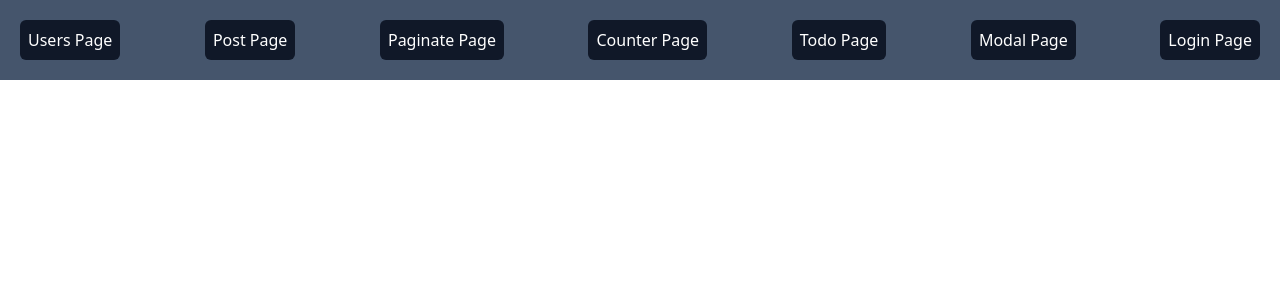
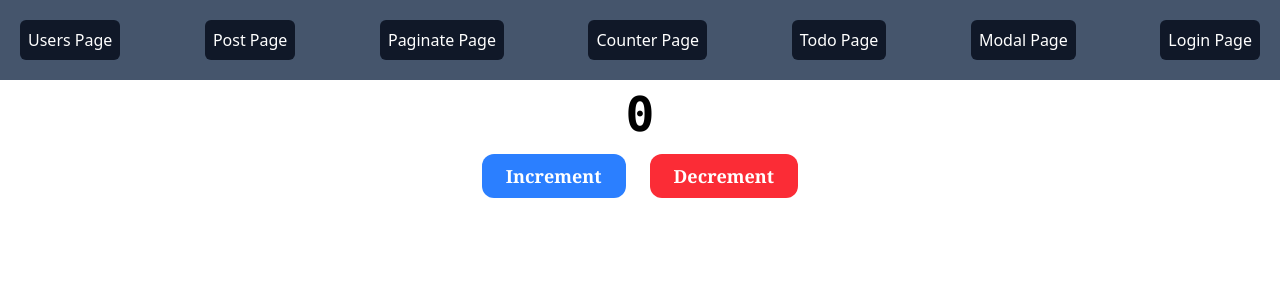
Before and after one commit to avazbek489/8-oy-7-dars-vazifa, a React (Vite) app: page /counter in a window 1280 px wide. Shown: the top 300 px of the page. Built offline with nearby package versions, Linux system fonts and the light colour scheme.

Commit message:
Zustand counterStore add

```diff
--- a/src/App.jsx
+++ b/src/App.jsx
@@ -15,7 +15,7 @@ function App() {
         <Route path='/' element={<Users />} />
         <Route path='/post' element={<Post />} />
         <Route path='/paginate' element={<Paginate />} />
-        <Route path='/count' element={<Counter />} />
+        <Route path='/counter' element={<Counter />} />
         <Route path='/todo' element={<Todo />} />
         <Route path='/modal' element={<Modal />} />
         <Route path='/login' element={<Login />} />
--- a/src/components/Counter.jsx
+++ b/src/components/Counter.jsx
@@ -1,9 +1,27 @@
 import React from 'react'
+import useCounterStore from '../store/useCounterStore'
+function Counter() {
 
-function Counter() {
+  const { count, increment, decrement } = useCounterStore()
   return (
-    <div>
-
+    <div className="mt-[90px] flex flex-col items-center">
+      <h1 className="text-5xl font-bold text-center mb-4 font-mono">
+        {count}
+      </h1>
+      <div className="flex space-x-6">
+        <button
+          onClick={increment}
+          className="cursor-pointer bg-blue-500 text-white px-6 p-2 rounded-xl text-lg font-semibold font-serif"
+        >
+          Increment
+        </button>
+        <button
+          onClick={decrement}
+          className="cursor-pointer bg-red-500 text-white px-6 p-2 rounded-xl text-lg font-semibold font-serif"
+        >
+          Decrement
+        </button>
+      </div>
     </div>
   )
 }
--- a/src/store/useCounterStore.jsx
+++ b/src/store/useCounterStore.jsx
@@ -0,0 +1,9 @@
+import { create } from "zustand";
+
+const useCounterStore = create((set) => ({
+    count: 0,
+    increment: () => set((state) => ({ count: state.count + 1 })),
+    decrement: () => set((state) => ({ count: state.count - 1 }))
+}))
+
+export default useCounterStore
```
